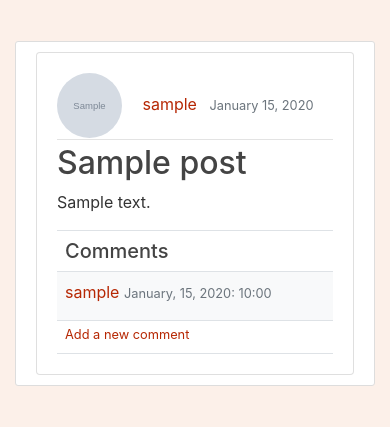
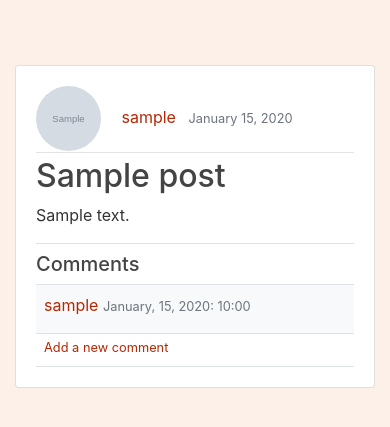
Before and after one commit to davidchat/my_blog, a Django app: a page that uses blog/templates/blog/user_posts.html in a window 390 px wide. Shown: the part 128-555 px from the top of the page. Run offline with Django 3.2, Linux system fonts and the light colour scheme; tables that the repository leaves empty hold one stand-in row (values such as "Sample post"); grey boxes marked "Sample" are stand-in pictures; some libraries are stand-ins or nearby versions.

Commit message:
Updated column size and responsiveness

```diff
--- a/blog/templates/blog/comment_confirm_delete.html
+++ b/blog/templates/blog/comment_confirm_delete.html
@@ -1,5 +1,8 @@
 {% extends "blog/base.html" %}
 {% block content %}
+<div class="container">
+	<div class="row mt-4">
+		<div class="col-lg-8 mx-auto">
 			<div class="content-section">
 				<form method="POST">
 					{% csrf_token %}
@@ -13,4 +16,7 @@
 					</div>
 				</form>
 			</div>
+		</div>
+	</div>
+</div>
 {% endblock content %}
--- a/blog/templates/blog/comment_form.html
+++ b/blog/templates/blog/comment_form.html
@@ -1,6 +1,9 @@
 {% extends "blog/base.html" %}
 {% load crispy_forms_tags %}
 {% block content %}
+<div class="container">
+	<div class="row mt-4">
+		<div class="col-lg-8 mx-auto">
 			<div class="content-section">
 				<form method="POST">
 					{% csrf_token %}
@@ -14,4 +17,7 @@
 					</div>
 				</form>
 			</div>
+		</div>
+	</div>
+</div>
 {% endblock content %}
--- a/blog/templates/blog/home.html
+++ b/blog/templates/blog/home.html
@@ -3,11 +3,11 @@
 {% block content %}
 	<div class="container">
 	{% for post in posts %}
-		<article class="content-section mt-4">
+		<article class="mt-4">
 		<div class="row">
 		<div class="col-lg">
 			<!-- <a href="{% url 'user-posts' post.author.username %}"><img class="rounded-circle article-img" src="{{ post.author.profile.image.url }}"></a> -->
-		  <div class="card card-body w-100">
+		  <div class="card card-body">
 			  <div class="media-body">
 			    <div class="article-metadata">
 					<a href="{% url 'user-posts' post.author.username %}"><img class="rounded-circle article-img" src="{{ post.author.profile.image.url }}"></a>
--- a/blog/templates/blog/post_detail.html
+++ b/blog/templates/blog/post_detail.html
@@ -1,7 +1,9 @@
 {% extends "blog/base.html" %}
 {% block content %}
 <div class="container">
-	<article class="content-section mt-4">
+	<div class="row mt-4">
+		<div class="col-lg-8 mx-auto">
+			<article class="mt-4">
 				<div class="row">
 				<div class="col-lg">
 				<div class="card card-body">
@@ -52,4 +54,6 @@
 				</div>
 			</article>
 		</div>
+	</div>
+</div>
 {% endblock content %}
--- a/blog/templates/blog/user_posts.html
+++ b/blog/templates/blog/user_posts.html
@@ -3,7 +3,9 @@
 	<h1 class="mb-3">Posts by {{ view.kwargs.username }} ({{ page_obj.paginator.count }})</h1>
 	{% for post in posts %}
 	<div class="container">
-		<article class="content-section mt-4">
+		<div class="row mt-4">
+			<div class="col-lg-8 mx-auto">
+				<article class="mt-4">
 					<div class="row">
 					<div class="col-lg">
 					<div class="card card-body w-100">
@@ -16,7 +18,7 @@
 					<h2><a class="article-title" href="{% url 'post-detail' post.id %}">{{ post.title }}</a></h2>
 					<p class="article-content">{{ post.content|safe }}</p>
 					<div class="border-top border-bottom pt-2 pb-2">
-			    <h5 class="ml-2">Comments</h5>
+						<h5 class="">Comments</h5>
 						{% if not post.comments.all %}
 							<small class="text-muted">No comments yet... <a class="red-link" href="{% url 'comment-create' post.id %}">Add a comment</a></small>
 						{% else %}
```
Also changed, not shown: blog/templates/blog/about.html (+7 -1 lines), blog/templates/blog/post_confirm_delete.html (+7 -1 lines). Lines whose indentation alone changed are shown as unchanged.
